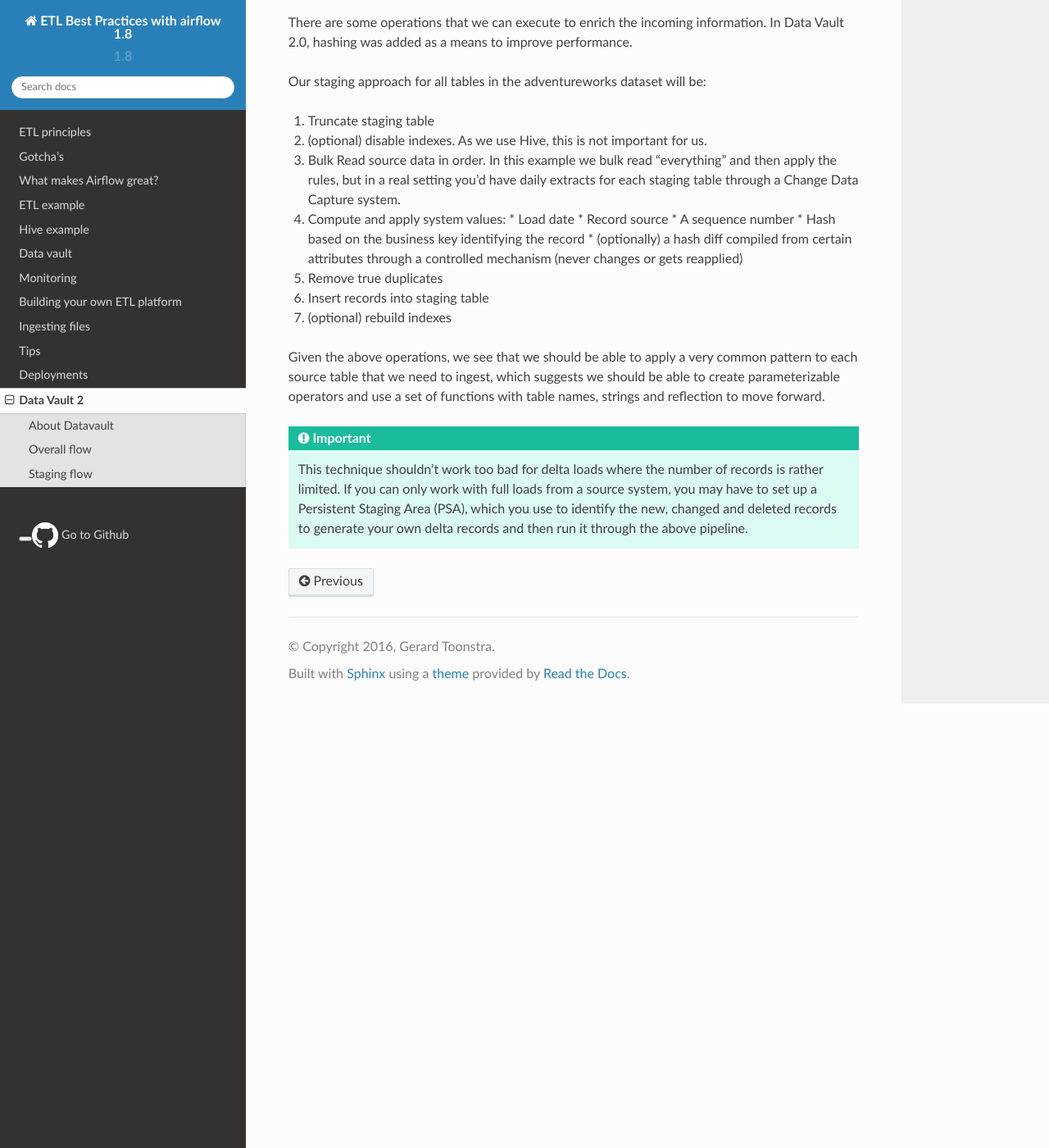
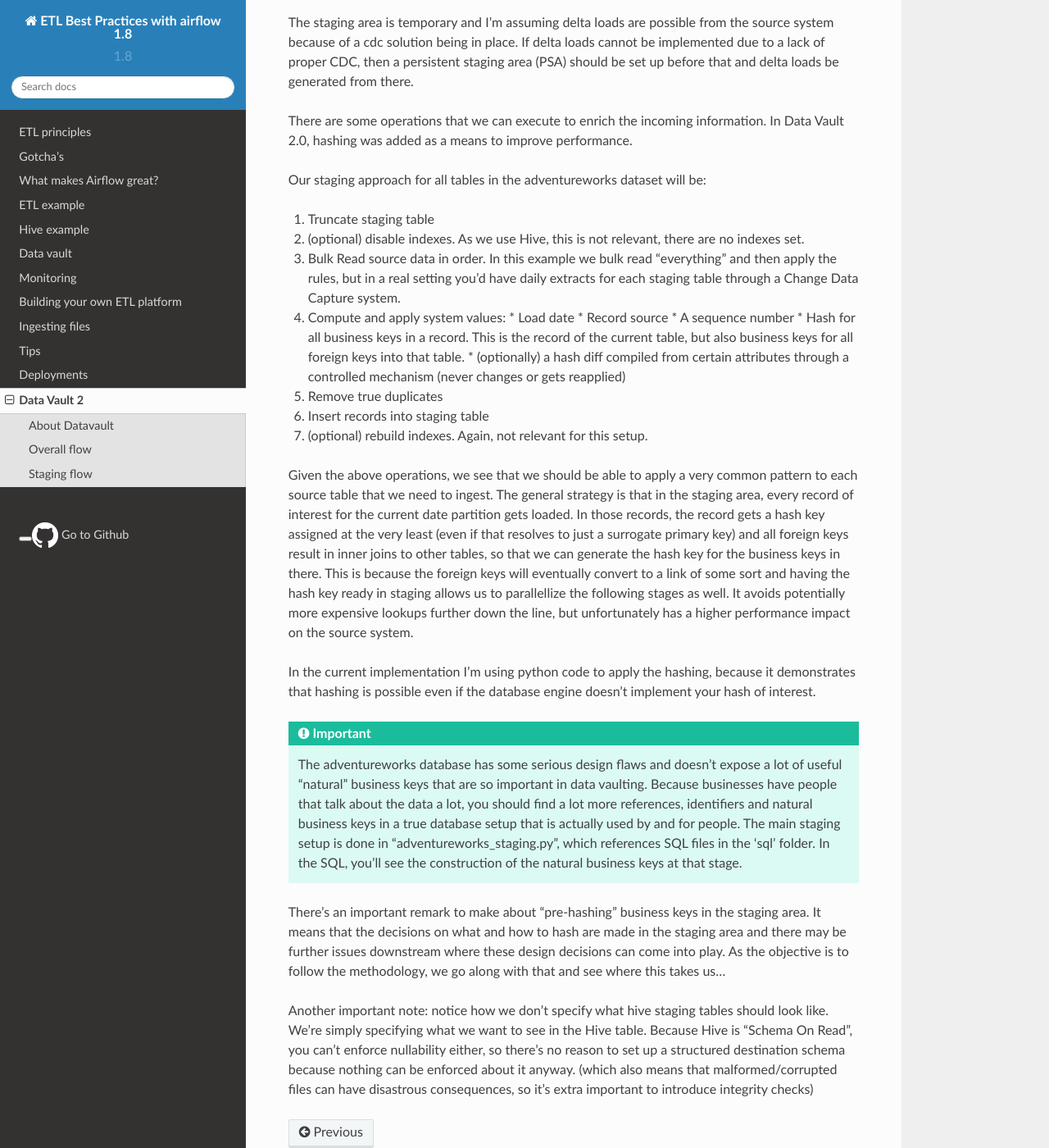
Before and after one commit to analystAlice/etl-with-airflow, a Sphinx documentation site: the page built from docs/datavault2.rst, in a window 1280 px wide and 1400 px high, scrolled down 1776 px. Shown: the whole window at 82% size. Built offline with Sphinx 7.4.7 and the Read the Docs theme 2.0.0, drawn with Linux system fonts in a browser that asks for light colours; some of the changed text lies outside the part shown.

```diff
--- a/docs/datavault2.rst
+++ b/docs/datavault2.rst
@@ -56,7 +56,11 @@ Staging is the process where you pick up data from a source system and load it i
 maintaining as much as possible of the source data as possible. The "hard business rules" may be executed,
 for example changing the data type of an item from a string into a datetime, but you should avoid
 splitting, combining or otherwise modifying the incoming data elements and leave that to a following step.
-I.e... operations where you may lose information should be avoided.
+In short: operations where you may lose information should be avoided.
+
+The staging area is temporary and I'm assuming delta loads are possible from the source system because of
+a cdc solution being in place. If delta loads cannot be implemented due to a lack of proper CDC, then
+a persistent staging area (PSA) should be set up before that and delta loads be generated from there.
 
 There are some operations that we can execute to enrich the incoming information. In Data Vault 2.0,
 hashing was added as a means to improve performance.
@@ -64,24 +68,46 @@ hashing was added as a means to improve performance.
 Our staging approach for all tables in the adventureworks dataset will be:
 
 1. Truncate staging table
-2. (optional) disable indexes. As we use Hive, this is not important for us.
+2. (optional) disable indexes. As we use Hive, this is not relevant, there are no indexes set.
 3. Bulk Read source data in order. In this example we bulk read "everything" and then apply the rules, but in a real setting you'd have daily extracts for each staging table through a Change Data Capture system.
 4. Compute and apply system values:
    * Load date
    * Record source
    * A sequence number
-   * Hash based on the business key identifying the record
+   * Hash for all business keys in a record. This is the record of the current table, but also business keys for all foreign keys into that table.
    * (optionally) a hash diff compiled from certain attributes through a controlled mechanism (never changes or gets reapplied)
 5. Remove true duplicates
 6. Insert records into staging table
-7. (optional) rebuild indexes
+7. (optional) rebuild indexes. Again, not relevant for this setup.
 
 Given the above operations, we see that we should be able to apply a very common pattern to each
-source table that we need to ingest, which suggests we should be able to create parameterizable operators
-and use a set of functions with table names, strings and reflection to move forward.
+source table that we need to ingest. The general strategy is that in the staging area, every record
+of interest for the current date partition gets loaded. In those records, the record gets a
+hash key assigned at the very least (even if that resolves to just a surrogate primary key) and
+all foreign keys result in inner joins to other tables, so that we can generate the hash key for
+the business keys in there. This is because the foreign keys will eventually convert to a link
+of some sort and having the hash key ready in staging allows us to parallellize the following stages
+as well. It avoids potentially more expensive lookups further down the line, but unfortunately
+has a higher performance impact on the source system.
+
+In the current implementation I'm using python code to apply the hashing, because it demonstrates that
+hashing is possible even if the database engine doesn't implement your hash of interest.
 
 .. important::
-    This technique shouldn't work too bad for delta loads where the number of records is rather limited.
-    If you can only work with full loads from a source system, you may have to set up a Persistent Staging Area (PSA),
-    which you use to identify the new, changed and deleted records to generate your own delta records and then
-    run it through the above pipeline.
+    The adventureworks database has some serious design flaws and doesn't expose a lot of useful
+    "natural" business keys that are so important in data vaulting. Because businesses have people that
+    talk about the data a lot, you should find a lot more references, identifiers and natural business keys
+    in a true database setup that is actually used by and for people. The main staging setup is done in
+    "adventureworks_staging.py", which references SQL files in the 'sql' folder. In the SQL, you'll see the
+    construction of the natural business keys at that stage.
+
+There's an important remark to make about "pre-hashing" business keys in the staging area. It means that the
+decisions on what and how to hash are made in the staging area and there may be further issues downstream where
+these design decisions can come into play. As the objective is to follow the methodology, we go along with
+that and see where this takes us...
+
+Another important note: notice how we don't specify what hive staging tables should look like. We're simply
+specifying what we want to see in the Hive table. Because Hive is "Schema On Read", you can't enforce nullability
+either, so there's no reason to set up a structured destination schema because nothing can be enforced about
+it anyway. (which also means that malformed/corrupted files can have disastrous consequences, so it's extra
+important to introduce integrity checks)
```
Also changed, not shown: 5 other files.
